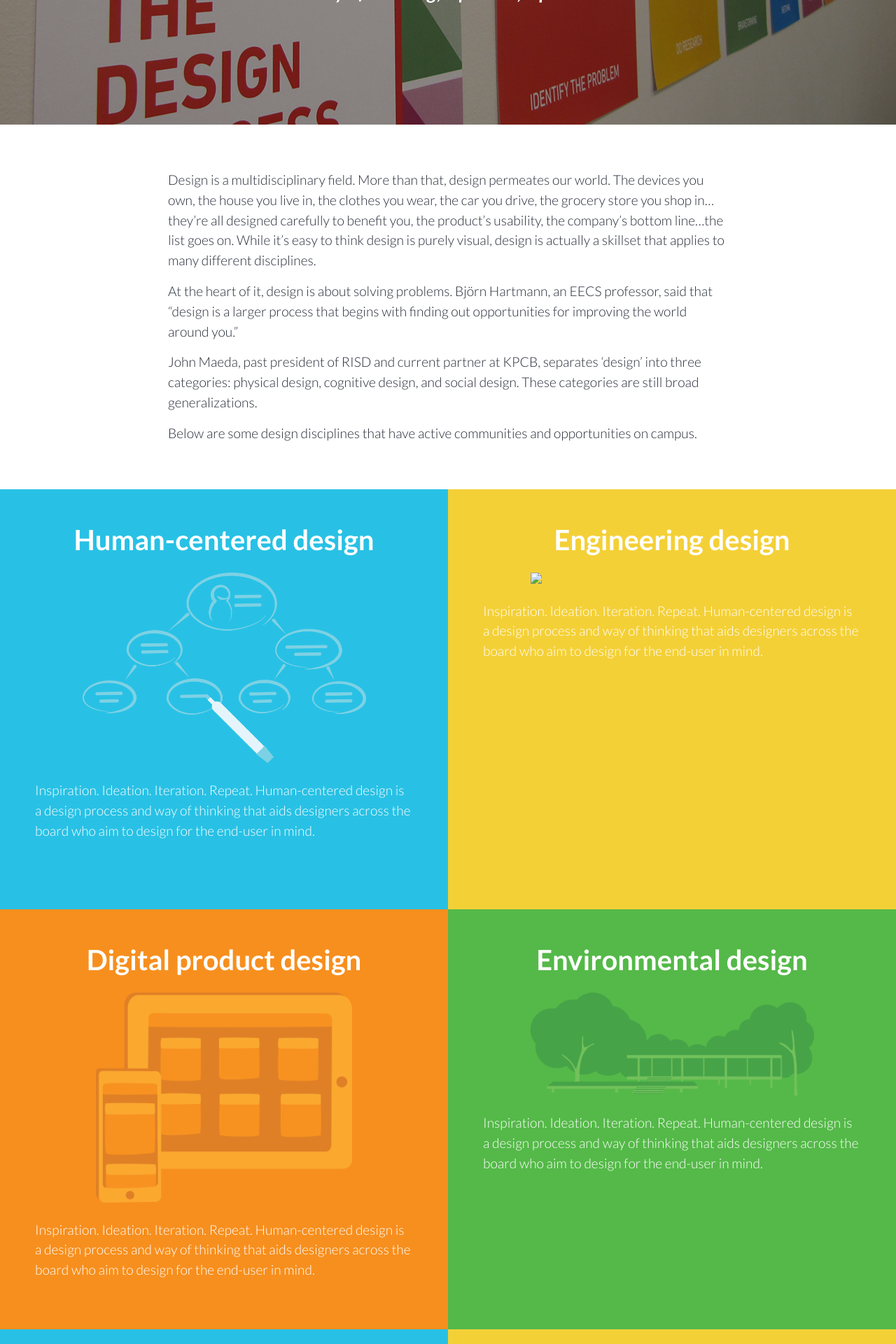
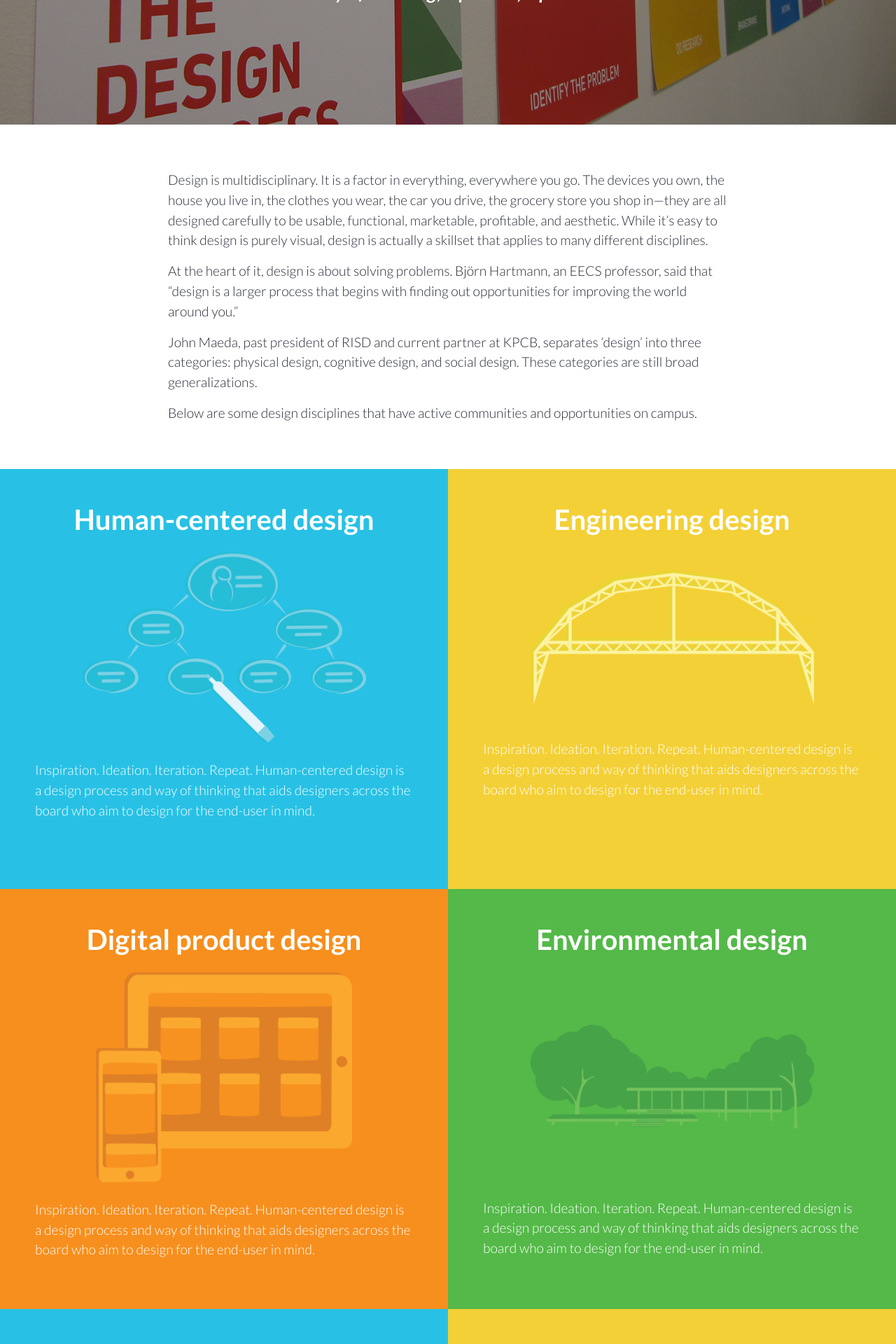
Before and after one commit to alexsg/designatberkeley, a Jekyll site: the page built from intro.md, in a window 1280 px wide. Shown: the part 322-2242 px from the top of the page at 70% size. Built offline with Jekyll 4.4.1, drawn with Linux system fonts in a browser that asks for light colours; nearby versions of some CDN libraries; some of the changed text lies outside the part shown.

Commit message:
intro images except for computer graphics and animation

```diff
--- a/_layouts/intro.html
+++ b/_layouts/intro.html
@@ -36,7 +36,7 @@
       <div class="large-6 columns whatis yellow">
         <h2>Engineering design</h2>
 
-        <img src="../media/engineering.png" />
+        <img class="eng" src="../media/engineering.png" />
 
         <p>
           Inspiration. Ideation. Iteration. Repeat. Human-centered design is a design process and way of thinking that aids designers across the board who aim to design for the end-user in mind.
@@ -60,7 +60,7 @@
       <div class="large-6 columns whatis green">
         <h2>Environmental design</h2>
 
-        <img src="../media/environmental.png" />
+        <img class="env" src="../media/environmental.png" />
         <p>
           Inspiration. Ideation. Iteration. Repeat. Human-centered design is a design process and way of thinking that aids designers across the board who aim to design for the end-user in mind.
         </p>
@@ -92,18 +92,19 @@
 
     <div class="row">
       <div class="large-6 columns whatis orange">
-        <h2>Game design</h2>
 
-        <img src="../media/game.png" />
-
+        <h2>Computer graphics and animation</h2>
+        <img src="../media/visual.png" />
         <p>
           Inspiration. Ideation. Iteration. Repeat. Human-centered design is a design process and way of thinking that aids designers across the board who aim to design for the end-user in mind.
         </p>
       </div>
 
       <div class="large-6 columns whatis green">
-        <h2>Computer graphics and animation</h2>
-        <img src="../media/visual.png" />
+
+        <h2>Game design</h2>
+
+        <img class="game" src="../media/game.png" />
 
 
         <p>
--- a/_sass/_web.scss
+++ b/_sass/_web.scss
@@ -459,6 +459,23 @@
   p {
     color: $white;
   }
+
+  img {
+    &.env {
+      margin-top: $unit*20;
+      margin-bottom: $unit*20;
+    }
+    &.game {
+      margin-top: $unit*15;
+      margin-bottom: $unit*15;
+    }
+
+    &.eng {
+      margin-top: $unit*10;
+      margin-bottom: $unit*10;
+    }
+
+  }
 }
 
 .blue {
@@ -477,6 +494,7 @@
   background: $yellow;
 }
 
+
 /** CLUBS PAGE **/
 .club {
   padding-bottom: $unit*4;
--- a/intro.md
+++ b/intro.md
@@ -4,8 +4,7 @@
 permalink: /intro/
 published: true
 ---
-
-Design is a multidisciplinary field. More than that, design permeates our world. The devices you own, the house you live in, the clothes you wear, the car you drive, the grocery store you shop in...they're all designed carefully to benefit you, the product's usability, the company's bottom line...the list goes on. While it's easy to think design is purely visual, design is actually a skillset that applies to many different disciplines.
+Design is multidisciplinary. It is a factor in everything, everywhere you go. The devices you own, the house you live in, the clothes you wear, the car you drive, the grocery store you shop in&mdash;they are all designed carefully to be usable, functional, marketable, profitable, and aesthetic. While it's easy to think design is purely visual, design is actually a skillset that applies to many different disciplines.
 
 At the heart of it, design is about solving problems. Björn Hartmann, an EECS professor, said that "design is a larger process that begins with finding out opportunities for improving the world around you."
 
```
Also changed, not shown: media/engineering.png (added), media/game.png (added), media/humancentered.png, media/physicalproduct.png.
